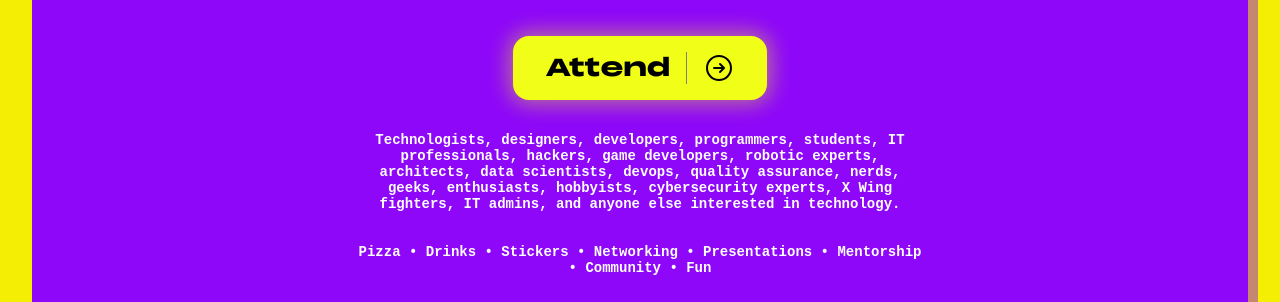
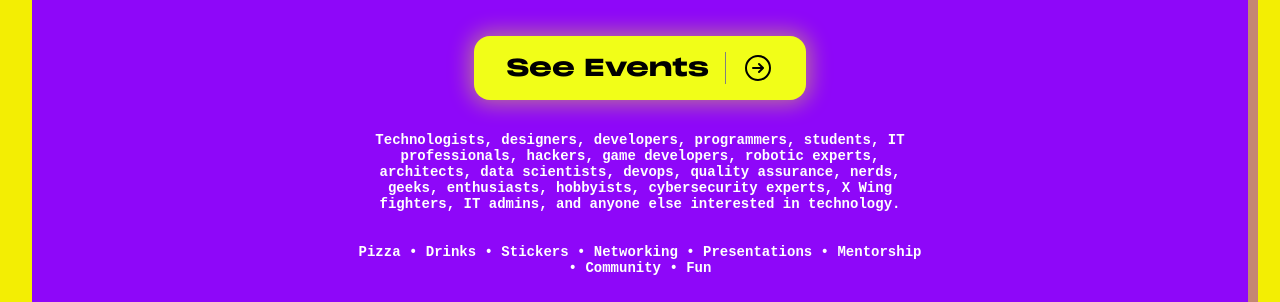
Before and after one commit to zacharytyhacz/wilmingtonio.org, a website built with Parcel: page src/index.html in a window 1280 px wide. Shown: the part 398-700 px from the top of the page. Built offline with nearby package versions, Linux system fonts and the light colour scheme.

Commit message:
Link to main event brite page

```diff
--- a/src/index.html
+++ b/src/index.html
@@ -40,8 +40,8 @@
             >
         </header>
         <h1>Wilmington<br />Input Output</h1>
-        <a href="https://www.eventbrite.com/e/game-dev-meetup-hangout-presentations-tickets-1377891654029?aff=oddtdtcreator" class="cta" title="Attend!">
-            <span>Attend</span>
+        <a href="https://www.eventbrite.com/o/wilmington-input-output-91500469933" class="cta" title="Attend!">
+            <span>See Events</span>
             <span><svg xmlns="http://www.w3.org/2000/svg" width="32" height="32" fill="#000000" viewBox="0 0 256 256"><path d="M128,24A104,104,0,1,0,232,128,104.11,104.11,0,0,0,128,24Zm0,192a88,88,0,1,1,88-88A88.1,88.1,0,0,1,128,216Zm45.66-93.66a8,8,0,0,1,0,11.32l-32,32a8,8,0,0,1-11.32-11.32L148.69,136H88a8,8,0,0,1,0-16h60.69l-18.35-18.34a8,8,0,0,1,11.32-11.32Z"></path></svg></span>
         </a>
         <h2>
```
